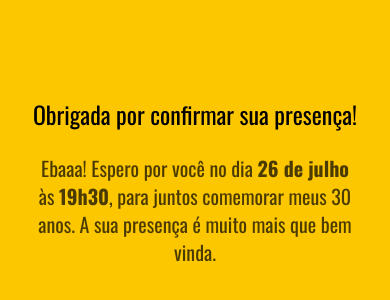
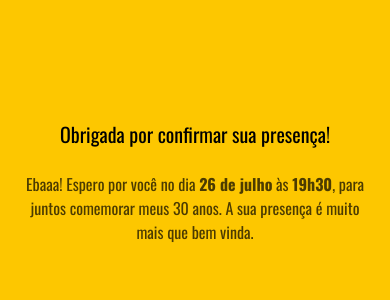
Before and after one commit to rodrigofontesdev/niver, a Next.js app: page /thank-you in a window 390 px wide. Shown: the part 240-540 px from the top of the page. Built offline with nearby package versions, Linux system fonts and the light colour scheme.

Commit message:
refactor: improve responsive in Thank You page

```diff
--- a/src/app/thank-you/page.tsx
+++ b/src/app/thank-you/page.tsx
@@ -2,21 +2,21 @@ export default function ThankYou() {
   const hasConfirmed = true
 
   return (
-    <div className="min-h-screen flex items-center justify-center p-8">
-      <div className="text-center max-w-2xl">
+    <div className="min-h-screen flex items-center justify-center p-4">
+      <div className="max-w-2xl text-center">
         {hasConfirmed ? (
           <>
-            <h1 className="text-2xl font-normal text-black mb-6">
+            <h1 className="text-xl sm:text-2xl font-normal mb-6">
               Obrigada por confirmar sua presença!
             </h1>
 
-            <p className="text-xl text-black/70">
+            <p className="text-base sm:text-xl text-black/70">
               Ebaaa! Espero por você no dia <strong>26 de julho</strong> às <strong>19h30</strong>,
               para juntos comemorar meus 30 anos. A sua presença é muito mais que bem vinda.
             </p>
           </>
         ) : (
-          <h1 className="text-2xl font-normal text-black">Obrigada por responder!</h1>
+          <h1 className="text-xl sm:text-2xl font-normal">Obrigada por responder!</h1>
         )}
       </div>
     </div>
```
